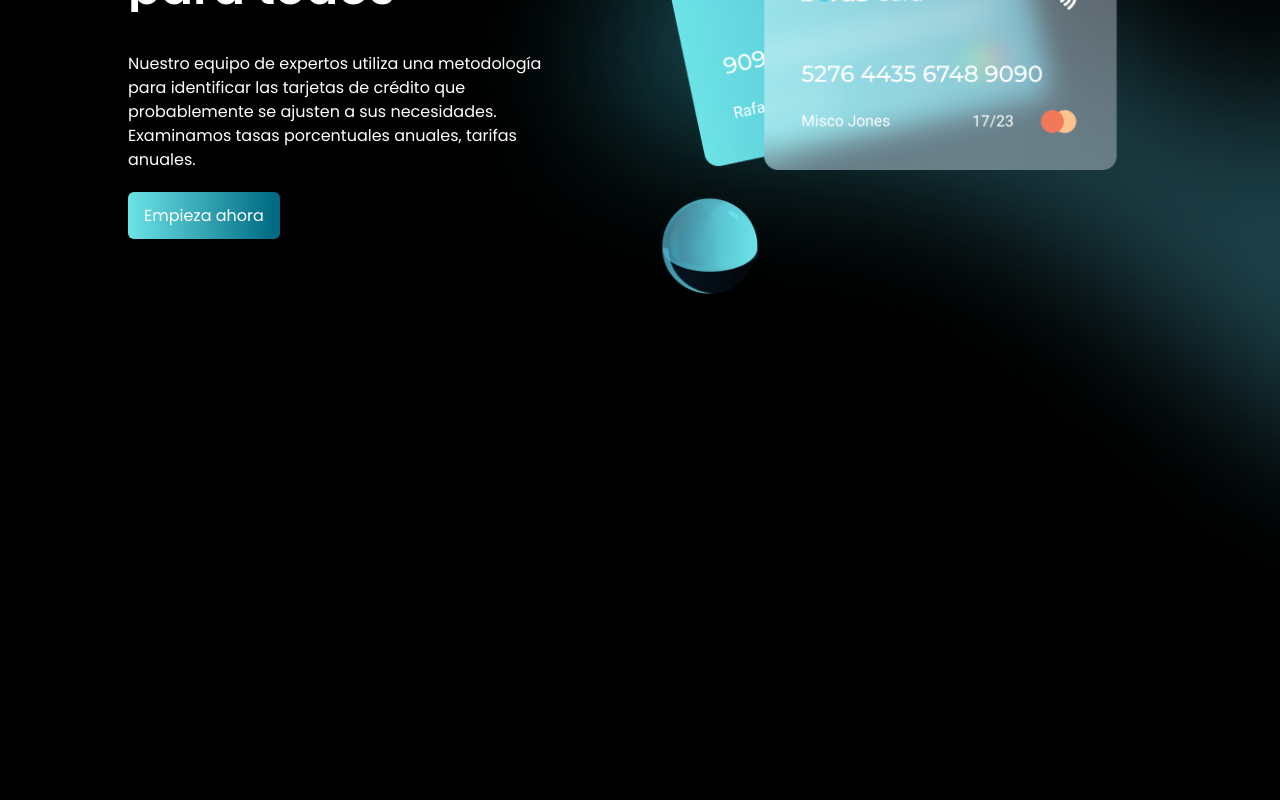
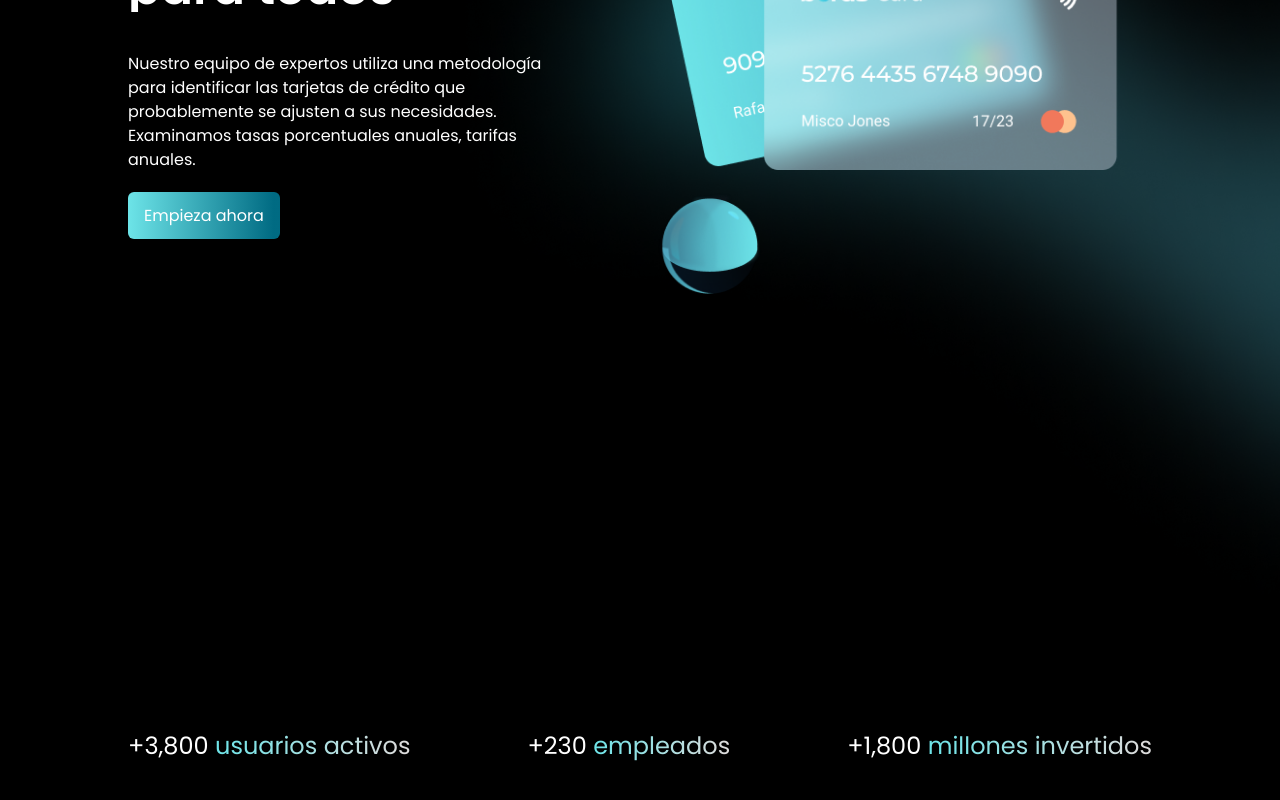
Before and after one commit to RSuarezLastra/landing-page-bank, a Next.js app: page / in a window 1280 px wide. Shown: the part 362-1162 px from the top of the page. Before the commit the page ends 1005 px from the top, so only its background shows below. Built offline with nearby package versions, Linux system fonts and the light colour scheme.

Commit message:
feat: CounterData

```diff
--- a/package.json
+++ b/package.json
@@ -13,6 +13,7 @@
     "landing-page-bank": "file:",
     "next": "14.2.15",
     "react": "^18",
+    "react-countup": "^6.5.3",
     "react-dom": "^18",
     "react-icons": "^5.3.0",
     "swiper": "^11.1.14"
--- a/src/app/page.tsx
+++ b/src/app/page.tsx
@@ -1,3 +1,4 @@
+import { CounterData } from "@/components/CounterData";
 import { FirstBlock } from "@/components/FirstBlock";
 import { Header } from "@/components/Header";
 import Image from "next/image";
@@ -7,6 +8,7 @@
     <>
       <Header />
       <FirstBlock />
+      <CounterData />
     </>
   );
 }
--- /dev/null
+++ b/src/components/CounterData/CounterData.data.ts
@@ -0,0 +1,20 @@
+export const dataCounter = [
+  {
+    id: 1,
+    startNumber: 500,
+    endNumber: 3800,
+    text: 'usuarios activos',
+  },
+  {
+    id: 2,
+    startNumber: 0,
+    endNumber: 230,
+    text: 'empleados',
+  },
+  {
+    id: 3,
+    startNumber: 600,
+    endNumber: 1800,
+    text: 'millones invertidos',
+  },
+]
--- /dev/null
+++ b/src/components/CounterData/CounterData.tsx
@@ -0,0 +1,24 @@
+'use client'
+import CountUp from "react-countup";
+import { MotionTransition } from "../MotionTransition";
+import { dataCounter } from "./CounterData.data";
+
+
+export function CounterData() {
+  return (
+    <MotionTransition className="max-w-5xl py-10 mx-auto md:py-64">
+      <div className="justify-between md:flex">
+        {
+          dataCounter.map(({ id, startNumber, endNumber, text }) => (
+            <div key={id} className="py-5 text-2xl text-center md:text-left">
+              +
+              <CountUp start={startNumber} end={endNumber} duration={1.5} enableScrollSpy scrollSpyOnce />
+              {" "}
+              <span className="degradedBlue bg-blueLight">{text}</span>
+            </div>
+          ))
+        }
+      </div>
+    </MotionTransition>
+  )
+}
--- /dev/null
+++ b/src/components/CounterData/index.ts
@@ -0,0 +1 @@
+export * from './CounterData';
--- a/src/components/Reveal/Reveal.tsx
+++ b/src/components/Reveal/Reveal.tsx
@@ -1,12 +1,12 @@
 "use client";
 
-import { useAnimation, motion } from "framer-motion";
+import { useAnimation, motion, useInView } from "framer-motion";
 import { useEffect, useRef } from "react";
 
 export function Reveal({ children }: { children: React.ReactNode }) {
 
   const ref = useRef(null);
-  const isInView = useAnimation();
+  const isInView = useInView(ref, { once: false });
   const mainControls = useAnimation();
   const slideControls = useAnimation();
 
@@ -20,18 +20,20 @@
 
   return (
     <div ref={ref} className="relative overflow-hidden w-fit">
-      <motion.div variants={{
+      <motion.div
+        variants={{
           hidden: { opacity: 0, y: 75 },
           visible: { opacity: 1, y: 0 }
         }}
         initial='hidden'
         animate={mainControls}
         exit='hidden'
-        transition={{ duration: 0.5, delay: 0.5 }}
+        transition={{ duration: 0.3, delay: 0.5 }}
       >
         {children}
       </motion.div>
-      <motion.div variants={{
+      <motion.div
+        variants={{
           hidden: { left: 0 },
           visible: { left: '100%' }
         }}
@@ -48,7 +50,7 @@
           zIndex: 20
         }}
       >
-        {children}
+
       </motion.div>
     </div>
   )
```
Also changed, not shown: 1 other file (tests, documents, lock files or other folders). Lines whose indentation alone changed are shown as unchanged.
